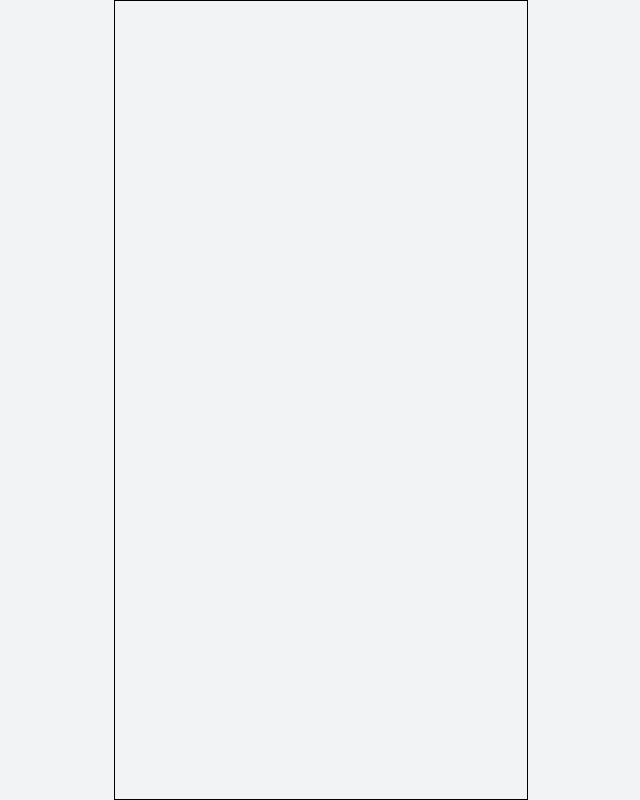
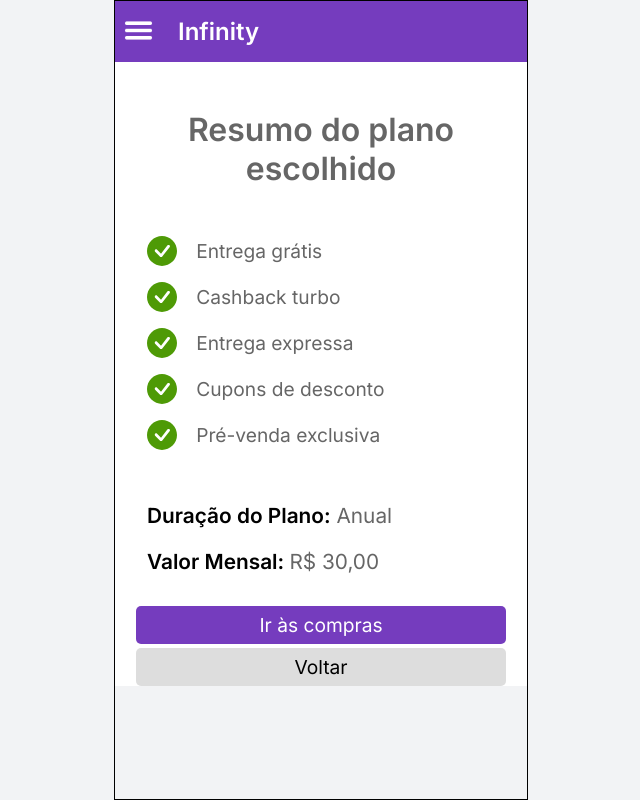
Before and after one commit to gabrielrmodesto/infinityScreens, a Next.js app: page /resumo in a window 1280 px wide. Shown: the whole page, without its empty margins (319-959 px from the left). Built offline with nearby package versions, Linux system fonts and the light colour scheme.

Commit message:
Last screen

```diff
--- /dev/null
+++ b/src/data/benefitsOfPlan.ts
@@ -0,0 +1,7 @@
+export default [
+    "Entrega grátis",
+    "Cashback turbo",
+    "Entrega expressa",
+    "Cupons de desconto",
+    "Pré-venda exclusiva"
+]
--- a/src/pages/resumo.tsx
+++ b/src/pages/resumo.tsx
@@ -1,7 +1,32 @@
+import Head from 'next/head';
 import React from 'react';
+import Buttons from '../components/Buttons';
+import Header from '../components/Header';
+import styles from '../styles/pages/Resumo.module.css';
+import BenefitsOfPlan from '../data/benefitsOfPlan';
 
 const Resumo: React.FC = () => {
-  return <div />;
+  return (
+    <div className={styles.resumoContainer}>
+      <Head>
+        <title>Infinity - Resumo</title>
+      </Head>
+      <Header />
+      <h3>Resumo do plano escolhido</h3>
+
+      {BenefitsOfPlan.map((item) => (
+        <section>
+          <img src="icons/confirm.svg" alt="" />
+          <span>{item}</span>
+        </section>
+      ))}
+      <p>
+        <span><strong>Duração do Plano:</strong> Anual</span>
+        <span><strong>Valor Mensal: </strong>R$ 30,00</span>
+      </p>
+      <Buttons back="/como_pagar" nextScreen="/" textButton="Ir às compras" />
+    </div>
+  );
 }
 
 export default Resumo;
--- a/src/styles/pages/Resumo.module.css
+++ b/src/styles/pages/Resumo.module.css
@@ -0,0 +1,26 @@
+.resumoContainer{
+    background-color: var(--white);
+}
+
+.resumoContainer section{
+    display: flex;
+    flex-direction: row;
+    justify-content: flex-start;
+    align-items: center;
+    margin: 1em 0 0 2em;
+}
+.resumoContainer section span{
+    font-size: 1.2em;
+    margin-left: 1em;
+}
+.resumoContainer p{
+    margin: 2em;
+    display: flex;
+    flex-direction: column;
+    justify-content: center;
+    align-items: flex-start;
+}
+.resumoContainer p span{
+    font-size: 1.3em;
+    margin-top: 1em;
+}
```
Also changed, not shown: public/icons/confirm.svg.
